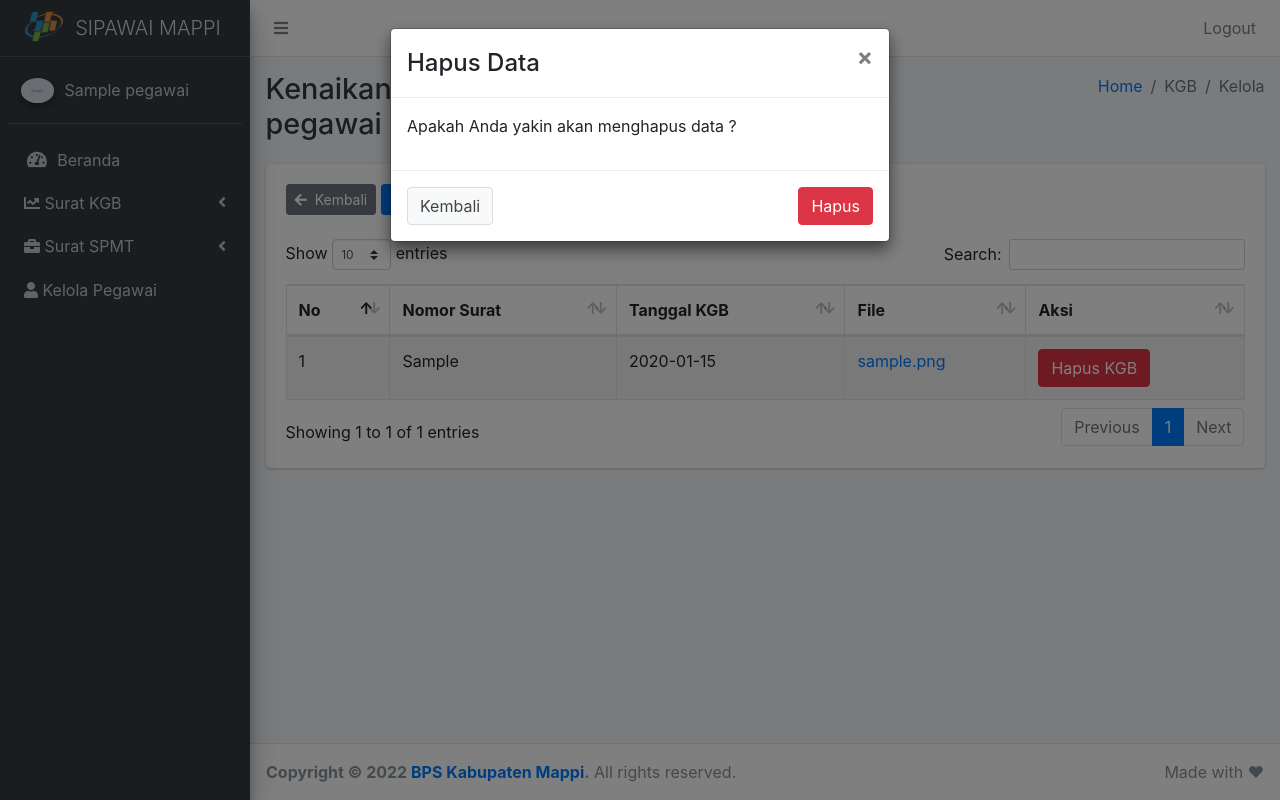
After one commit to mfasza/SiPawai, a Laravel app: page /kgb/kelola/show/1 in a window 1280 px wide, after a click on "Hapus KGB". The commit adds this page. Run offline with Laravel 8, Linux system fonts and the light colour scheme; a user stored in the database is signed in; tables that the repository leaves empty hold one stand-in row (values such as "Sample post"); grey boxes marked "Sample" are stand-in pictures; some web fonts are replaced.

Commit message:
menambah fitur upload dan hapus doc kgb, membuat halaman daftar kgb per pegawai

```diff
--- a/app/Http/Controllers/DokumenKgbController.php
+++ b/app/Http/Controllers/DokumenKgbController.php
@@ -147,23 +147,32 @@ class DokumenKgbController extends Controller
     /**
      * Display the specified resource.
      *
-     * @param  \App\dokumen_kgb  $dokumen_kgb
+     * @param  \App\pegawai  $pegawai
      * @return \Illuminate\Http\Response
      */
-    public function show(dokumen_kgb $dokumen_kgb)
+    public function show(pegawai $pegawai)
     {
-        //
+        $doc_kgbs = $pegawai->kgbs->all();
+
+        return view('kgb.kgb-pegawai', compact('pegawai', 'doc_kgbs'));
     }
 
     /**
-     * Show the form for editing the specified resource.
+     * upload dokumen KGB.
      *
      * @param  \App\dokumen_kgb  $dokumen_kgb
      * @return \Illuminate\Http\Response
      */
-    public function edit(dokumen_kgb $dokumen_kgb)
+    public function upload(Request $request)
     {
-        //
+        $kgb = dokumen_kgb::find($request->id_doc);
+        if ($request->hasFile('doc_kgb')) {
+            $request->doc_kgb->move('kgb', $request->doc_kgb->getClientOriginalName());
+            $kgb->file_loc = "/kgb/".$request->doc_kgb->getClientOriginalName();
+            $kgb->save();
+        }
+
+        return redirect()->back();
     }
 
     /**
@@ -184,8 +193,14 @@ class DokumenKgbController extends Controller
      * @param  \App\dokumen_kgb  $dokumen_kgb
      * @return \Illuminate\Http\Response
      */
-    public function destroy(dokumen_kgb $dokumen_kgb)
+    public function destroy(Request $request)
     {
-        //
+        $kgb = dokumen_kgb::find($request->id_doc);
+        if ($kgb->file_loc) {
+            File::delete(public_path($kgb->file_loc));
+        }
+        $kgb->delete();
+
+        return redirect()->back();
     }
 }
--- a/app/Providers/AppServiceProvider.php
+++ b/app/Providers/AppServiceProvider.php
@@ -28,7 +28,7 @@ class AppServiceProvider extends ServiceProvider
     {
         setlocale(LC_ALL, 'IND');
         //compose all the views....
-        view()->composer(['home', 'pegawai', 'pegawai-create', 'pegawai-edit', 'spmt.spmt-kelola', 'spmt.spmt-monitoring', 'spmt.spmt-create', 'kgb.kgb-monitoring', 'kgb.kgb-kelola', 'kgb.kgb-create'], function ($view)
+        view()->composer(['home', 'pegawai', 'pegawai-create', 'pegawai-edit', 'spmt.spmt-kelola', 'spmt.spmt-monitoring', 'spmt.spmt-create', 'kgb.kgb-monitoring', 'kgb.kgb-kelola', 'kgb.kgb-create', 'kgb.kgb-pegawai'], function ($view)
         {
             $user = Pegawai::join('users', 'pegawais.nip', '=', 'users.nip')->find(Auth::user()->nip);
 
--- a/resources/views/kgb/kgb-kelola.blade.php
+++ b/resources/views/kgb/kgb-kelola.blade.php
@@ -49,7 +49,7 @@
                         <div>
                           <a href="{{route('kgb.create', $p->nip)}}" class="btn btn-primary" role="button">Buat</a>
                           @if ($p->kgbs->count() > 0)
-                            <a href="#" class="btn btn-warning" role="button">Lihat</a>
+                            <a href="{{route('kgb.show', $p->nip)}}" class="btn btn-warning" role="button">Lihat</a>
                           @endif
                         </div>
                       </td>
--- /dev/null
+++ b/resources/views/kgb/kgb-pegawai.blade.php
@@ -0,0 +1,173 @@
+@extends("layouts.layout")
+@section('content')
+<!-- Content Wrapper. Contains page content -->
+  <div class="content-wrapper">
+    <!-- Content Header (Page header) -->
+    <div class="content-header">
+      <div class="container-fluid">
+        <div class="row mb-2">
+          <div class="col-sm-6">
+            <h1 class="m-0 text-dark">Kenaikan Gaji Berkala - {{$pegawai->nama}}</h1>
+          </div><!-- /.col -->
+          <div class="col-sm-6">
+            <ol class="breadcrumb float-sm-right">
+              <li class="breadcrumb-item"><a href="{{ route('home') }}">Home</a></li>
+              <li class="breadcrumb-item active">KGB</li>
+              <li class="breadcrumb-item active">Kelola</li>
+            </ol>
+          </div><!-- /.col -->
+        </div><!-- /.row -->
+      </div><!-- /.container-fluid -->
+    </div>
+    <!-- /.content-header -->
+
+    <!-- Main content -->
+    <div class="content">
+      <div class="container-fluid">
+        <div class="row">
+          <div class="col-sm-12">
+            <div class="card">
+              <div class="card-body">
+                <a href="{{route('kgb.kelola')}}" class="btn btn-sm btn-secondary mb-4" role="button"><i class="fas fa-arrow-left"></i>&nbsp; Kembali</a>
+                <a href="{{route('kgb.create', $pegawai)}}" class="btn btn-sm btn-primary mb-4" role="button">Buat &nbsp;<i class="fas fa-plus"></i></a>
+                <table id="example1" class="table table-bordered table-striped">
+                  <thead>
+                  <tr>
+                    <th>No</th>
+                    <th>Nomor Surat</th>
+                    <th>Tanggal KGB</th>
+                    <th>File</th>
+                    <th>Aksi</th>
+                  </tr>
+                  </thead>
+                  <tbody>
+                    @foreach ($doc_kgbs as $i => $d)
+                      <tr>
+                        <td>{{$i+1}}</td>
+                        <td>{{$d->no_surat}}</td>
+                        <td>{{$d->tgl_kgb}}</td>
+                        @if ($d->file_loc)
+                          <td><a href="{{asset($d->file_loc)}}" target="_blank">{{$d->file_loc}}</a></td>
+                        @else
+                          <td>Dokumen Belum Diunggah</td>
+                        @endif
+                        <td>
+                          @if (!$d->file_loc)
+                            <a href="#" class="btn btn-success"  data-toggle="modal" data-target="#modal_unggah" data-backdrop="static" data-id="{{$d->id}}" role="button">Upload</a>
+                          @endif
+                          <a href="#" class="btn btn-danger"  data-toggle="modal" data-target="#modal_hapus" data-id="{{$d->id}}" role="button">Hapus KGB</a>
+                        </td>
+                      </tr>
+                    @endforeach
+                  </tbody>
+                </table>
+              </div>
+              <!-- /.card-body -->
+            </div>
+            <!-- /.card -->
+          </div>
+          <!-- /.col-md-6 -->
+        </div>
+        <!-- /.row -->
+      </div><!-- /.container-fluid -->
+    </div>
+    <!-- /.content -->
+  </div>
+  <!-- /.content-wrapper -->
+
+  {{-- Modal Upload --}}
+  <div class="modal fade" id="modal_unggah">
+    <div class="modal-dialog modal-lg">
+      <div class="modal-content">
+        <div class="modal-header">
+          <h4 class="modal-title">Unggah Surat KGB</h4></h4>
+          <button type="button" class="close" data-dismiss="modal" aria-label="Close">
+            <span aria-hidden="true">&times;</span>
+          </button>
+        </div>
+        <div class="modal-body">
+          <p>Pilih File KGB yang akan diunggah</p>
+          <form id="form_unggah_kgb" action="{{route('kgb.upload')}}" method="post" enctype="multipart/form-data">
+            @method("post")
+            @csrf
+            <div class="form-group">
+              <label for="doc_kgb">Pilih File</label>
+              <div class="input-group">
+                <div class="custom-file">
+                  <input type="file" class="custom-file-input @error('doc_kgb') is-invalid @enderror" id="doc_kgb" name="doc_kgb" accept=".pdf" value="{{old('doc_kgb')}}" required>
+                  @error('doc_kgb')
+                    <span class="invalid-feedback" role="alert">
+                      <strong>{{ $message }}</strong>
+                    </span>
+                  @enderror
+                  <label class="custom-file-label" for="foto">Pilih file</label>
+                </div>
+              </div>
+            </div>
+            <input id="id_doc_unggah" type="hidden" name="id_doc">
+        </div>
+        <div class="modal-footer justify-content-between">
+          <button type="button" class="btn btn-default" data-dismiss="modal">Kembali</button>
+          <button type="submit" class="btn btn-success">Upload</button>
+        </div>
+          </form>
+      </div>
+      <!-- /.modal-content -->
+    </div>
+    <!-- /.modal-dialog -->
+  </div>
+
+  {{-- Modal Hapus --}}
+  <div class="modal fade" id="modal_hapus">
+    <div class="modal-dialog">
+      <div class="modal-content">
+        <div class="modal-header">
+          <h4 class="modal-title">Hapus Data</h4></h4>
+          <button type="button" class="close" data-dismiss="modal" aria-label="Close">
+            <span aria-hidden="true">&times;</span>
+          </button>
+        </div>
+        <div class="modal-body">
+
+          <p>Apakah Anda yakin akan menghapus data <span id="info"></span>&quest;</p>
+          <form id="form_hapus" action="{{route('kgb.destroy')}}" method="post">
+            @method("delete")
+            @csrf
+            <input id="id_doc_hapus" type="hidden" name="id_doc">
+        </div>
+        <div class="modal-footer justify-content-between">
+          <button type="button" class="btn btn-default" data-dismiss="modal">Kembali</button>
+          <button type="submit" class="btn btn-danger">Hapus</button>
+        </div>
+          </form>
+      </div>
+      <!-- /.modal-content -->
+    </div>
+    <!-- /.modal-dialog -->
+  </div>
+  @endsection
+
+  @section('js_script')
+  <script src="{{asset("js/bs-custom-file-input.min.js")}}"></script>
+  <script>
+    $('#modal_unggah').on('show.bs.modal', function (event) {
+      var button = $(event.relatedTarget) // Button that triggered the modal
+      var id_doc = button.data('id') // Extract info from data-* attributes
+      // If necessary, you could initiate an AJAX request here (and then do the updating in a callback).
+      // Update the modal's content. We'll use jQuery here, but you could use a data binding library or other methods instead.
+      var modal = $(this)
+      modal.find('#id_doc_unggah').val(id_doc);
+    })
+    $('#modal_hapus').on('show.bs.modal', function (event) {
+      var button = $(event.relatedTarget) // Button that triggered the modal
+      var id_doc = button.data('id') // Extract info from data-* attributes
+      // If necessary, you could initiate an AJAX request here (and then do the updating in a callback).
+      // Update the modal's content. We'll use jQuery here, but you could use a data binding library or other methods instead.
+      var modal = $(this)
+      modal.find('#id_doc_hapus').val(id_doc);
+    })
+    $(document).ready(function () {
+      bsCustomFileInput.init();
+    });
+  </script>
+@endsection
--- a/routes/web.php
+++ b/routes/web.php
@@ -15,8 +15,11 @@ Route::middleware(['auth'])->prefix('kgb')->group(function () {
     Route::get('/monitoring', 'DokumenKgbController@monitoring')->name('kgb.monitoring');
     Route::get('/kelola', 'DokumenKgbController@index')->name('kgb.kelola')->middleware('isAdmin');
     Route::get('/kelola/{pegawai}/create', 'DokumenKgbController@create')->name('kgb.create')->middleware('isAdmin');
+    Route::get('/kelola/show/{pegawai}', 'DokumenKgbController@show')->name('kgb.show')->middleware('isAdmin');
     Route::post('/generate', 'DokumenKgbController@generate')->name('kgb.generate')->middleware('isAdmin');
     Route::post('/store', 'DokumenKgbController@store')->name('kgb.store')->middleware('isAdmin');
+    Route::post('/upload', 'DokumenKgbController@upload')->name('kgb.upload')->middleware('isAdmin');
+    Route::delete('/destroy', 'DokumenKgbController@destroy')->name('kgb.destroy')->middleware('isAdmin');
 });
 
 Route::middleware(['auth'])->prefix('spmt')->group(function () {
```
Also changed, not shown: app/Http/Controllers/DokumenSpmtController.php (+5 -3 lines), resources/views/kgb/kgb-create.blade.php (+12 -26 lines), 1 other file.
